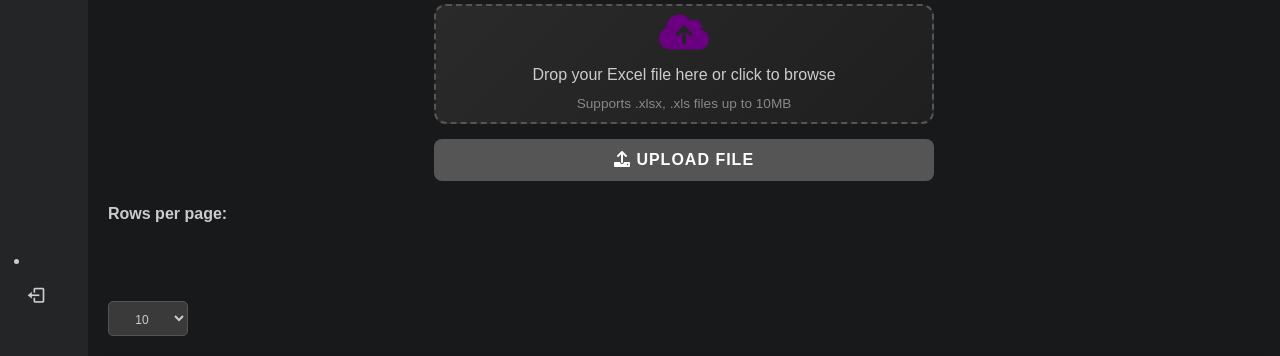
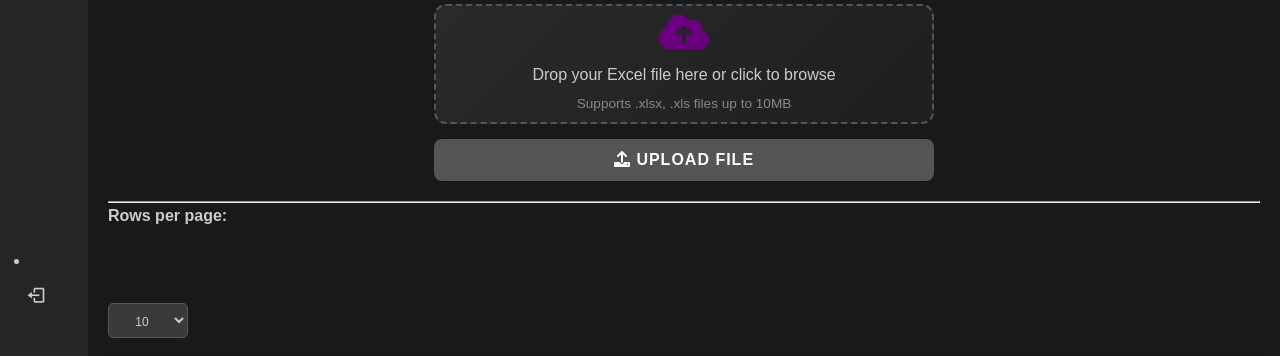
Before and after one commit to RohitSadavarti/smartone, a Flask app: page /admin-students in a window 1280 px wide. Shown: the part 288-644 px from the top of the page. Run offline with Flask 3, Linux system fonts and the light colour scheme; the visitor is signed in with stand-in values (Sample User, id 1); data that the repository does not hold is empty; some libraries are stand-ins or nearby versions.

Commit message:
Update admin-students.html

```diff
--- a/attendance-app/backend/templates/admin-students.html
+++ b/attendance-app/backend/templates/admin-students.html
@@ -141,7 +141,7 @@
                 </button>
             </div>
         </form>
-
+ <hr class="separator">
         <div class="form-group">
             <label for="rows-per-page">Rows per page:</label>
             <select id="rows-per-page">
```
